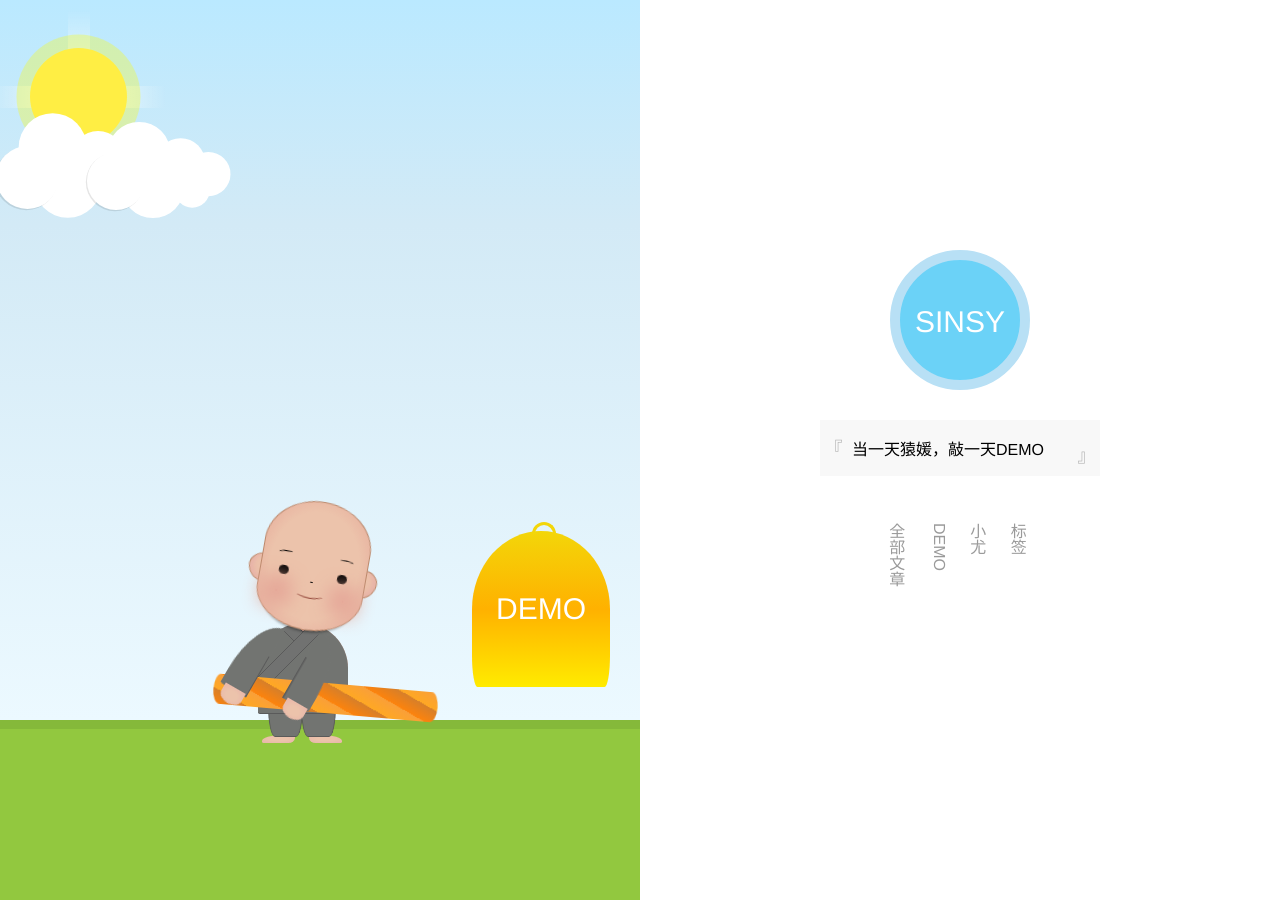
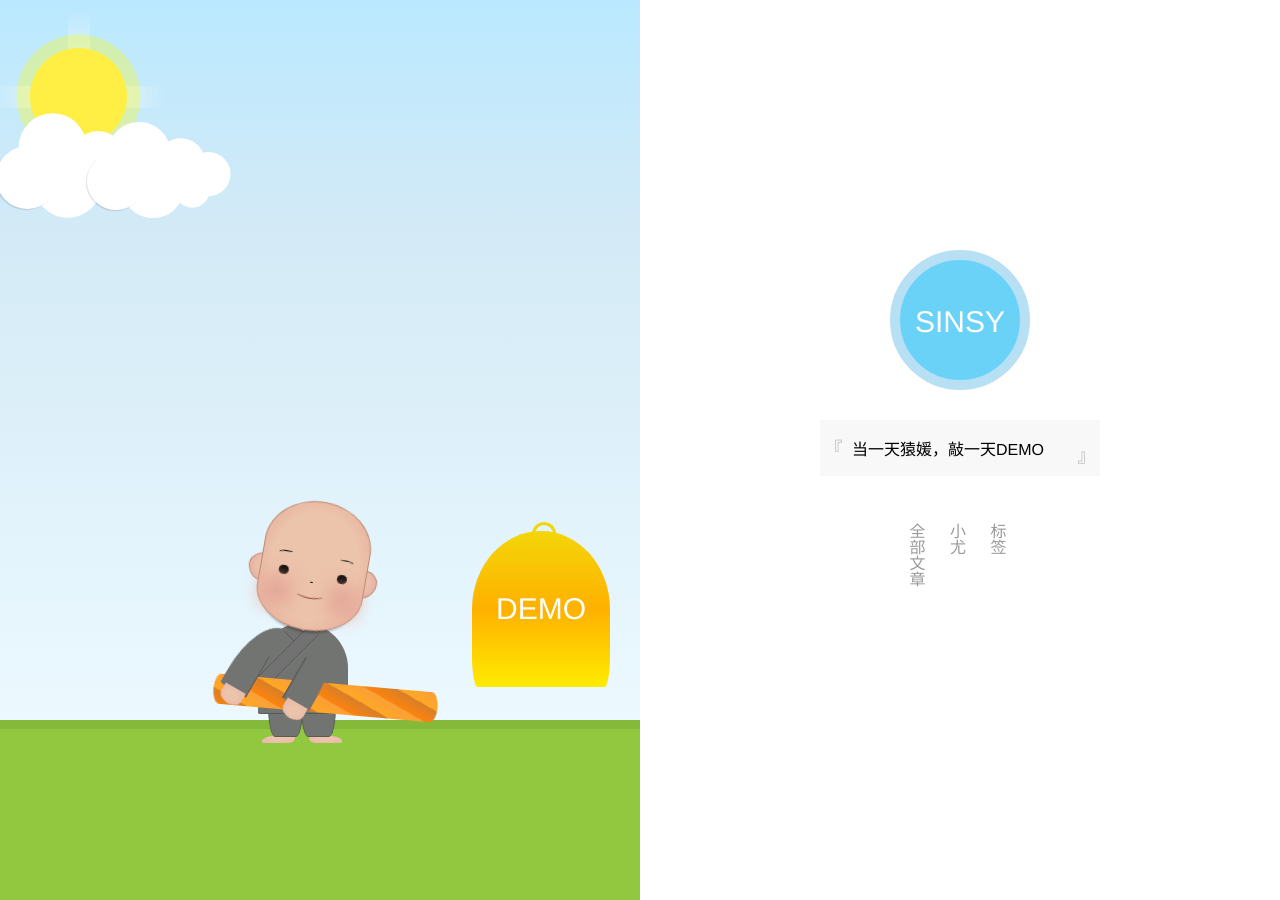
Before and after one commit to sinsy/sinsy.github.io, a Jekyll site: the page built from index.html, in a window 1280 px wide. Built offline with Jekyll 4.4.1, drawn with Linux system fonts in a browser that asks for light colours.

Commit message:
去掉demo

```diff
--- a/index.html
+++ b/index.html
@@ -54,7 +54,7 @@ layout: index
     <blockquote class="word">当一天猿媛，敲一天DEMO</blockquote>
     <nav class="navigate">
       <a href="/blog/#all">全部文章</a>
-      <a href="/demo/">{{ site.locals.demo }}</a>
+      <!-- <a href="/demo/">{{ site.locals.demo }}</a> -->
       <a href="/ukulele/">{{ site.locals.ukulele }}</a>
       <a href="/tags/">{{ site.locals.tags }}</a>
       <!-- <a href="/about/">{{ site.locals.about }}</a> -->
```
